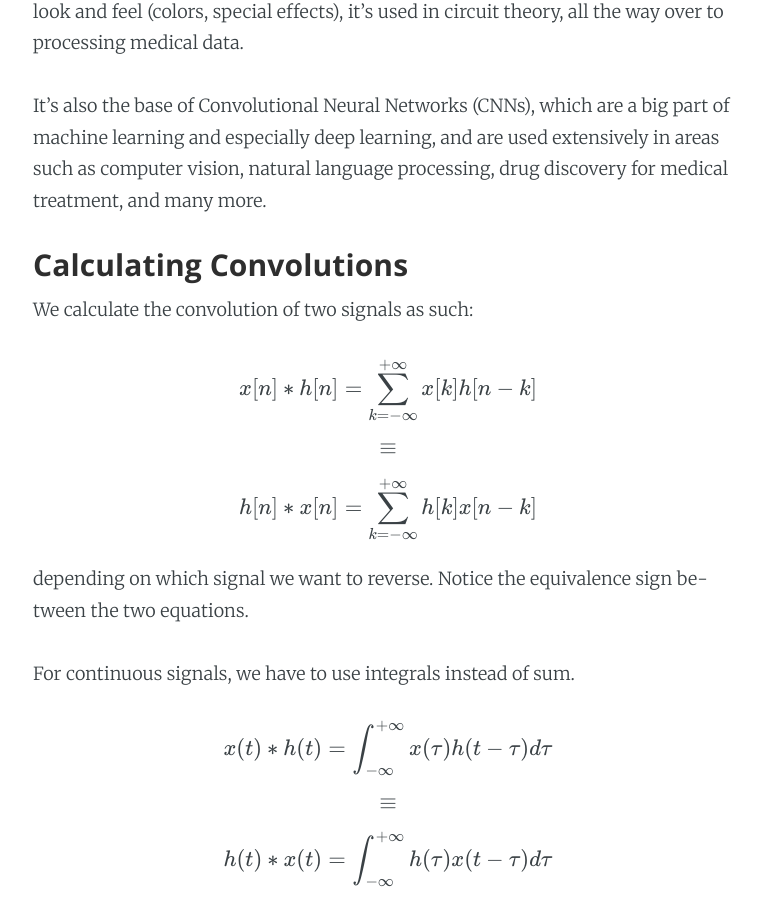
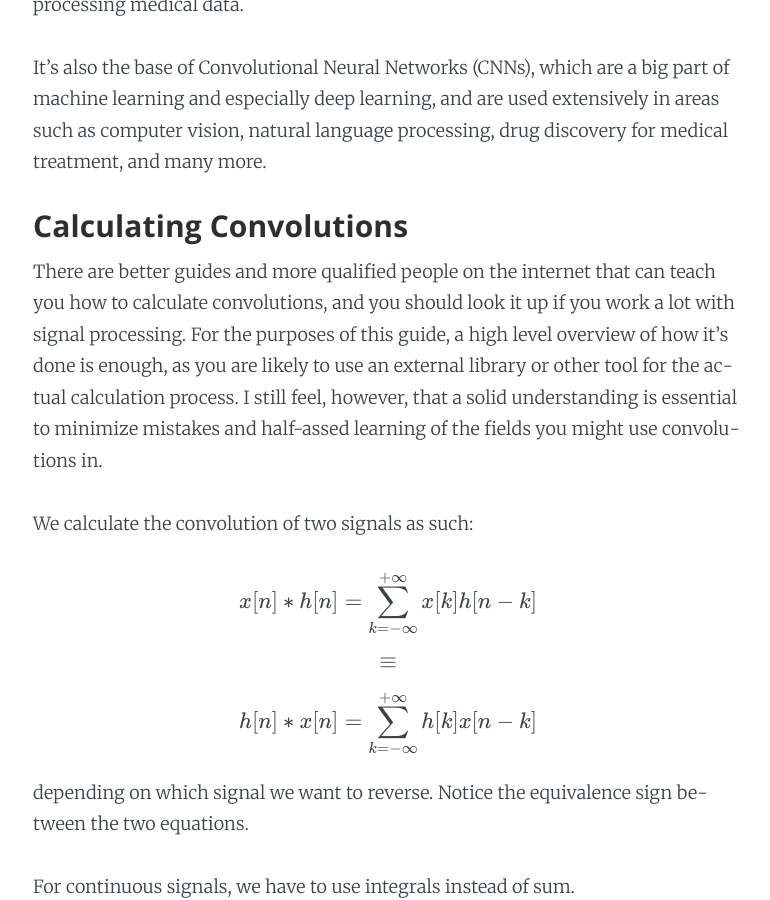
Before and after one commit to howicodestuff/howicodestuff.github.io, a Jekyll site: the page built from _posts/2018-8-1-convolution.md, in a window 1280 px wide and 900 px high, scrolled down 5394 px. Shown: the whole window, without its empty margins (252-1022 px from the left). Built offline with Jekyll 4.4.1, drawn with Linux system fonts in a browser that asks for light colours; formulas are drawn with MathJax 3; comment, search, counter and statistics services are not loaded; some of the changed lines change nothing that is shown.

Commit message:
convolution blog post

```diff
--- a/_posts/2018-8-1-convolution.md
+++ b/_posts/2018-8-1-convolution.md
@@ -16,8 +16,7 @@ cover: '/assets/images/post-images/convolution/convolution.jpg'
 5. [Signals and Systems](#systems)
 6. [Where Do We Use Convolution?](#where)
 7. [Calculating Convolutions](#calculating)
-8. [Examples](#examples)
-9. [Synopsis](#synopsis)
+8. [Synopsis](#synopsis)
 
 <a id="intro"></a>
 
@@ -112,6 +111,8 @@ It's also the base of Convolutional Neural Networks (CNNs), which are a big part
 
 ### Calculating Convolutions
 
+There are better guides and more qualified people on the internet that can teach you how to calculate convolutions, and you should look it up if you work a lot with signal processing. For the purposes of this guide, a high level overview of how it's done is enough, as you are likely to use an external library or other tool for the actual calculation process. I still feel, however, that a solid understanding is essential to minimize mistakes and half-assed learning of the fields you might use convolutions in.
+
 We calculate the convolution of two signals as such:
 
 $$
@@ -139,10 +140,6 @@ $$
 h(t) * x(t)=\int_{-\infty}^{+\infty} h(\tau) x(t-\tau) d\tau
 $$
 
-<a id="examples"></a>
-
-### Examples
-
 <a id="synopsis"></a>
 
 ### Synopsis
```
